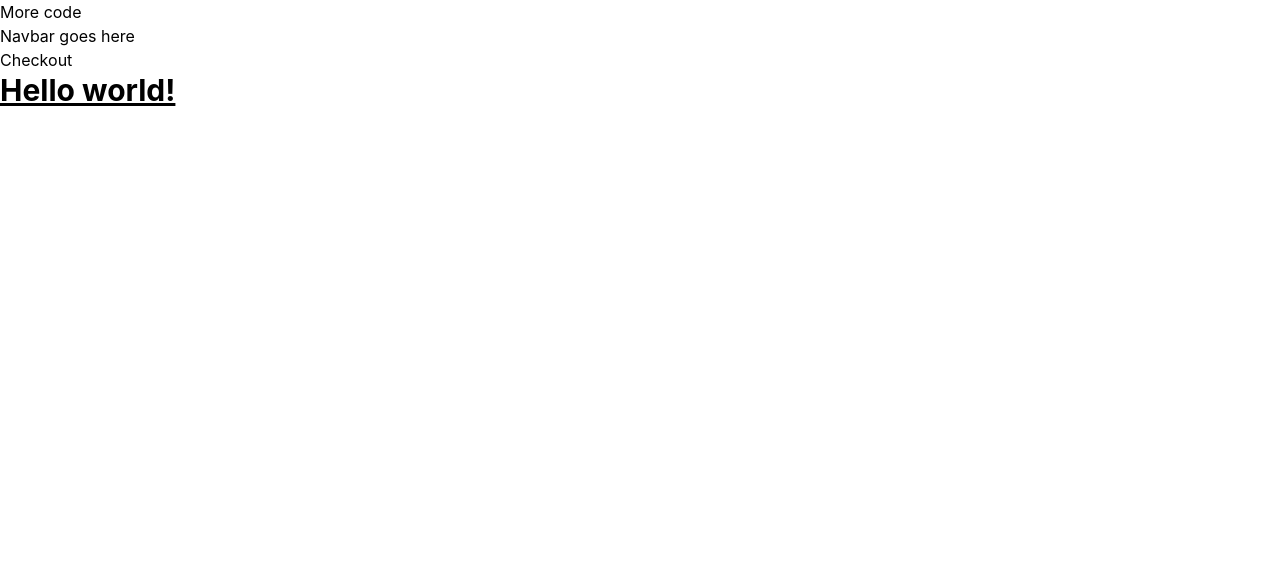
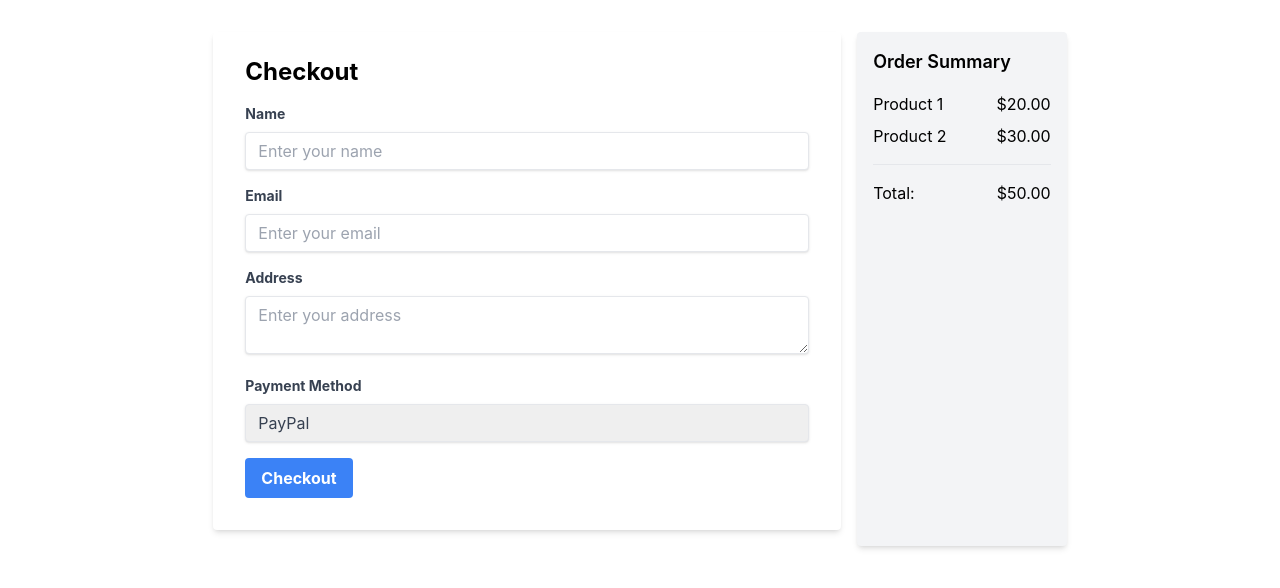
Before and after one commit to mickeymond/ecommerce-app-beta, a React (Create React App) app: page /checkout in a window 1280 px wide. Shown: the top 588 px of the page. Built offline with nearby package versions, Linux system fonts and the light colour scheme.

Commit message:
Checkout page 08/03/2024

```diff
--- a/src/pages/checkout/index.jsx
+++ b/src/pages/checkout/index.jsx
@@ -2,11 +2,146 @@ import Footer from "../../components/footer";
 import Navbar from "../../components/navbar";
 
 export default function Checkout() {
-    return (
+  return (
         <>
-            <Navbar />
-            <p>Checkout</p>
-            <Footer />
-        </>
-    );
+        <div className="flex justify-center">
+            <div className="w-full sm:w-3/4 md:w-2/3 lg:w-1/2 xl:w-2/3 mt-8 flex">
+                {/* Checkout form */}
+                <form className="bg-white shadow-md rounded px-8 pt-6 pb-8 mb-4 w-3/4 mr-4">
+                    <h1 className="text-2xl font-bold mb-4">Checkout</h1>
+                    {/* Name */}
+                    <div className="mb-4">
+                        <label className="block text-gray-700 text-sm font-bold mb-2" htmlFor="name">
+                            Name
+                        </label>
+                        <input
+                            className="shadow appearance-none border rounded w-full py-2 px-3 text-gray-700 leading-tight focus:outline-none focus:shadow-outline"
+                            id="name"
+                            type="text"
+                            placeholder="Enter your name"
+                        />
+                    </div>
+                    {/* Email */}
+                    <div className="mb-4">
+                        <label className="block text-gray-700 text-sm font-bold mb-2" htmlFor="email">
+                            Email
+                        </label>
+                        <input
+                            className="shadow appearance-none border rounded w-full py-2 px-3 text-gray-700 leading-tight focus:outline-none focus:shadow-outline"
+                            id="email"
+                            type="email"
+                            placeholder="Enter your email"
+                        />
+                    </div>
+                    {/* Address */}
+                    <div className="mb-4">
+                        <label className="block text-gray-700 text-sm font-bold mb-2" htmlFor="address">
+                            Address
+                        </label>
+                        <textarea
+                            className="shadow appearance-none border rounded w-full py-2 px-3 text-gray-700 leading-tight focus:outline-none focus:shadow-outline"
+                            id="address"
+                            placeholder="Enter your address"
+                        ></textarea>
+                    </div>
+                    {/* Payment */}
+                    <div className="mb-4">
+                        <label className="block text-gray-700 text-sm font-bold mb-2">
+                            Payment Method
+                        </label>
+                        <select
+                            className="shadow appearance-none border rounded w-full py-2 px-3 text-gray-700 leading-tight focus:outline-none focus:shadow-outline"
+                        >
+                            <option>PayPal</option>
+                            <option>Credit Card</option>
+                        </select>
+                    </div>
+                    {/* Checkout button */}
+                    <div className="flex items-center justify-between">
+                        <button
+                            className="bg-blue-500 hover:bg-blue-700 text-white font-bold py-2 px-4 rounded focus:outline-none focus:shadow-outline"
+                            type="button"
+                        >
+                            Checkout
+                        </button>
+                    </div>
+                </form>
+                {/* Order Summary */}
+                <aside className="w-1/4 bg-gray-100 p-4 rounded shadow-md">
+                    <h2 className="text-lg font-semibold mb-4">Order Summary</h2>
+                    {/* Items list */}
+                    <ul>
+                        <li className="flex justify-between mb-2">
+                            <span>Product 1</span>
+                            <span>$20.00</span>
+                        </li>
+                        <li className="flex justify-between mb-2">
+                            <span>Product 2</span>
+                            <span>$30.00</span>
+                        </li>
+                    </ul>
+                    <hr className="my-4" />
+                    {/* Total */}
+                    <div className="flex justify-between">
+                        <span>Total:</span>
+                        <span>$50.00</span>
+                    </div>
+                </aside>
+            </div>
+        </div>
+         </>
+
+  );
+
+
+
+
+
+
+
+
+
+
+
+
+
+
+
+
+
+
+
+
+
+
+
+
+      {/* <div>
+        <h3>Contact Information</h3>
+        <label>Email address</label>
+        <input type="text" placeholder="Email address"></input>
+        <h3>Shipping Information</h3>
+        <label>Firstname</label>
+        <input type="text" placeholder="Firstname"></input>
+        <label>Lastname</label>
+        <input type="text" placeholder="Lastname"></input>
+        <label>Company</label>
+        <input type="text" placeholder=""></input>
+        <label>Address</label>
+        <input type="text"></input>
+        <label>Apartment</label>
+        <input type="text"></input>
+        <label>City</label>
+        <input type="text"></input>
+        <label>Country</label>
+        <input type="text"></input>
+        <label>State</label>
+        <input type="text"></input>
+        <label>Postal Code</label>
+        <input type="text"></input>
+        <label>Phone</label>
+        <input type="text"></input>
+      </div> */}
+
+
 }
```
Also changed, not shown: src/App.js (line endings or trailing spaces).
